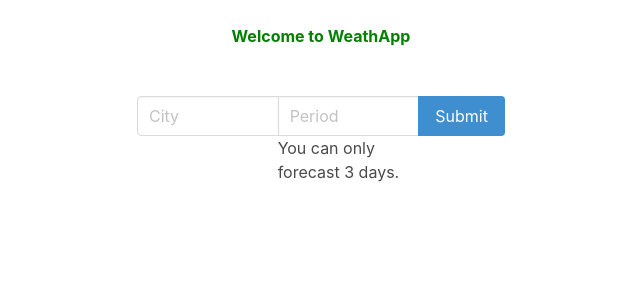
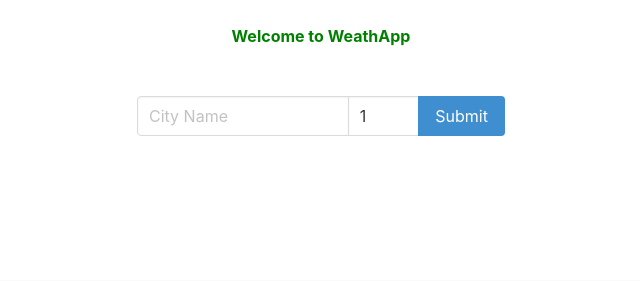
Before and after one commit to iamthefibonacci/weathapp, a Django app: page / in a window 1280 px wide. Shown: the top 281 px of the page, without its empty margins (319-959 px from the left). Run offline with Django 3.2, Linux system fonts and the light colour scheme; some libraries are stand-ins or nearby versions.

Commit message:
Final Update
Cleaned up models, forms, template and views

```diff
--- a/weatherapi/forms.py
+++ b/weatherapi/forms.py
@@ -1,4 +1,4 @@
-from django.forms import ModelForm, TextInput
+from django.forms import ModelForm, TextInput, NumberInput
 
 from .models import Weather
 
@@ -8,6 +8,6 @@ class WeatherForm(ModelForm):
         model = Weather
         fields = ['city', 'period']
         widgets = {
-            'city': TextInput(attrs={'class': 'input', 'placeholder': 'City'}),
-            'period': TextInput(attrs={'class': 'input', 'placeholder': 'Period'})
+            'city': TextInput(attrs={'class': 'input', 'placeholder': 'City Name', 'required': True}),
+            'period': NumberInput(attrs={'class': 'input', 'min': 1, 'max': 3, 'required': True, 'type': 'number'}),
         }
--- a/weatherapi/models.py
+++ b/weatherapi/models.py
@@ -1,9 +1,27 @@
+from django.core.validators import MinValueValidator, MaxValueValidator
 from django.db import models
 
 
 class Weather(models.Model):
     city = models.CharField(max_length=25)
-    period = models.IntegerField()
+    period = models.PositiveIntegerField(default=1, validators=[MinValueValidator(1), MaxValueValidator(3)])
 
     class Meta:
         verbose_name_plural = 'weather'
+
+
+class Temperature(models.Model):
+    period = models.DateField()
+    temperature = models.IntegerField()
+    humidity = models.IntegerField()
+
+
+class Values(models.Model):
+    min = models.IntegerField()
+    max = models.IntegerField()
+    ave = models.IntegerField()
+    med = models.IntegerField()
+
+
+class Humidity(models.Model):
+    humidity = models.IntegerField()
--- a/weatherapi/templates/weather/index.html
+++ b/weatherapi/templates/weather/index.html
@@ -5,14 +5,13 @@
     <meta charset="UTF-8">
     <meta name="viewport" content="width=device-width, initial-scale=1.0">
     <meta http-equiv="X-UA-Compatible" content="ie=edge">
-    <title>WeathApp API</title>
-    <link rel="stylesheet" href="https://cdnjs.cloudflare.com/ajax/libs/bulma/0.6.2/css/bulma.css" />
-
+    <title>WeatherApp API</title>
+    <link rel="stylesheet" href="https://cdnjs.cloudflare.com/ajax/libs/bulma/0.6.2/css/bulma.css"/>
 </head>
 
 <body>
 <section>
-        <div >
+    <div>
         <div class="container">
            <div style="text-align: center; color:green;">
                     <br>
@@ -32,7 +31,7 @@
                             {{ form.city }}
                         </div>
                         <div class="control is-expanded">
-                                {{ form.period }} <h1>You can only forecast 3 days.</h1>
+                            {{ form.period }}
                         </div>
                         <div class="control">
                             <button type="submit" class="button is-info">
@@ -60,12 +59,17 @@
                             <div class="media-content">
                                 <div class="content">
                                     <p>
-                                        <span class="title">{{ city_weather.city }} : {{ city_weather.date }}</span>
-                                        <br>
+                                        <span class="title">{{ city_weather.city }} : {{ city_weather.date }}<br></span>
                                         {% if city_weather.temperature %}
-                                            <span class="subtitle">{{ city_weather.temperature }}°C</span> {% endif %}
-                                        {% if city_weather.average_temp %} <br>Average Temperature:
-                                            {{ city_weather.average_temp }}°C {% endif %}
+                                            <span class="subtitle">
+                                                <br>Current Temperature: {{ city_weather.temperature }}°C
+                                            </span>
+                                        {% endif %}
+                                        {% if city_weather.average_temp %}
+                                            <span>
+                                                <br>Average Temperature: {{ city_weather.average_temp }}°C
+                                            </span>
+                                        {% endif %}
                                         {% if city_weather.max_temp %} <br>Maximum Temperature:
                                             {{ city_weather.max_temp }}°C {% endif %}
                                         {% if city_weather.min_temp %} <br>Minimum Temperature:
--- a/weatherapi/views.py
+++ b/weatherapi/views.py
@@ -48,7 +48,8 @@ def index(request):
                 'min_temp': r['forecast']['forecastday'][x]['day']['mintemp_c'],
                 'median_temp': round((r['forecast']['forecastday'][x]['day']['mintemp_c'] +
                                       r['forecast']['forecastday'][x]['day']['maxtemp_c']) / 2, 1),
-                }
+                'humidity': r['forecast']['forecastday'][x]['hour'][0]['humidity'],
+            }
             weather_data.append(city_weather)
 
     context = {'weather_data': weather_data, 'form': form}
```
Lines whose indentation alone changed are shown as unchanged.
